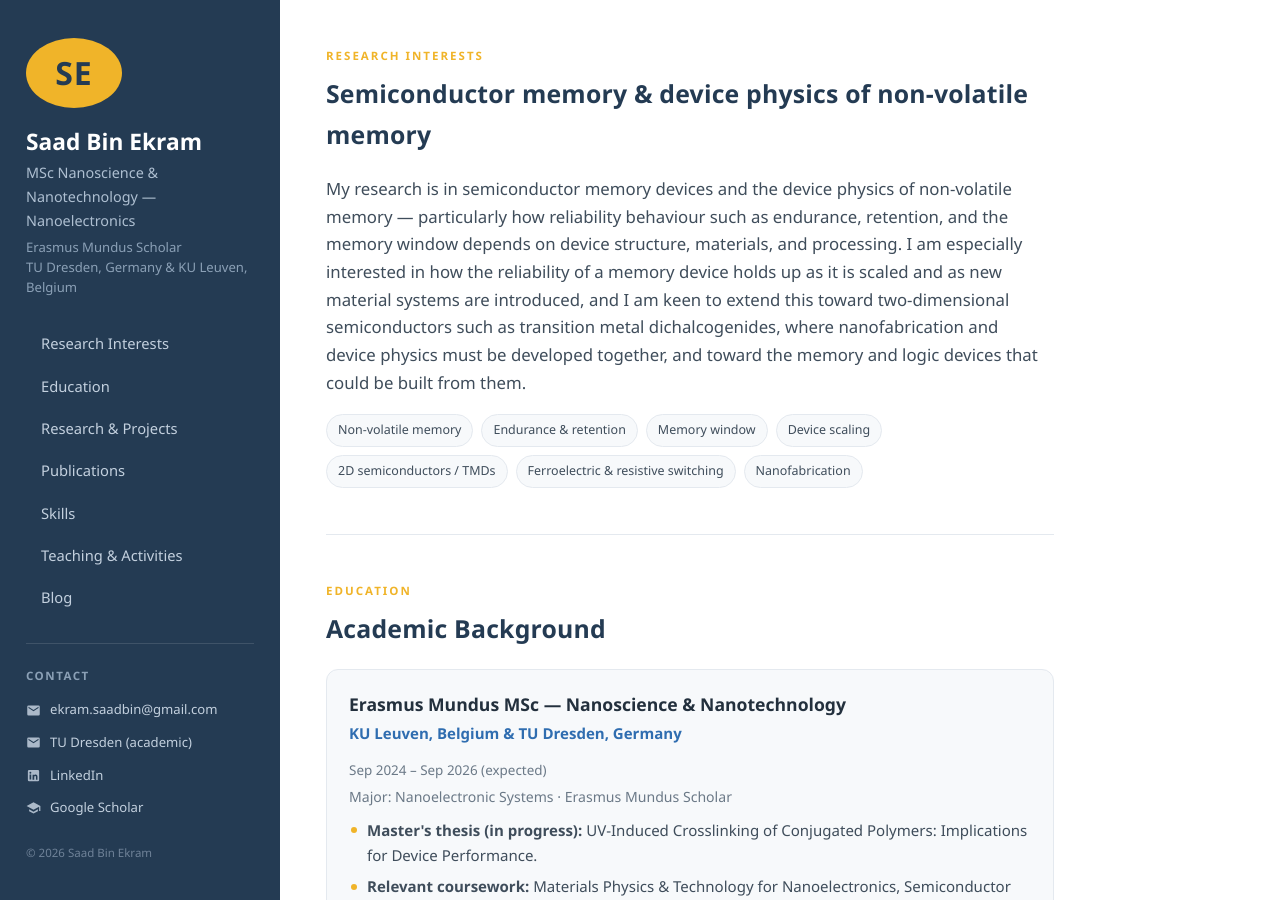
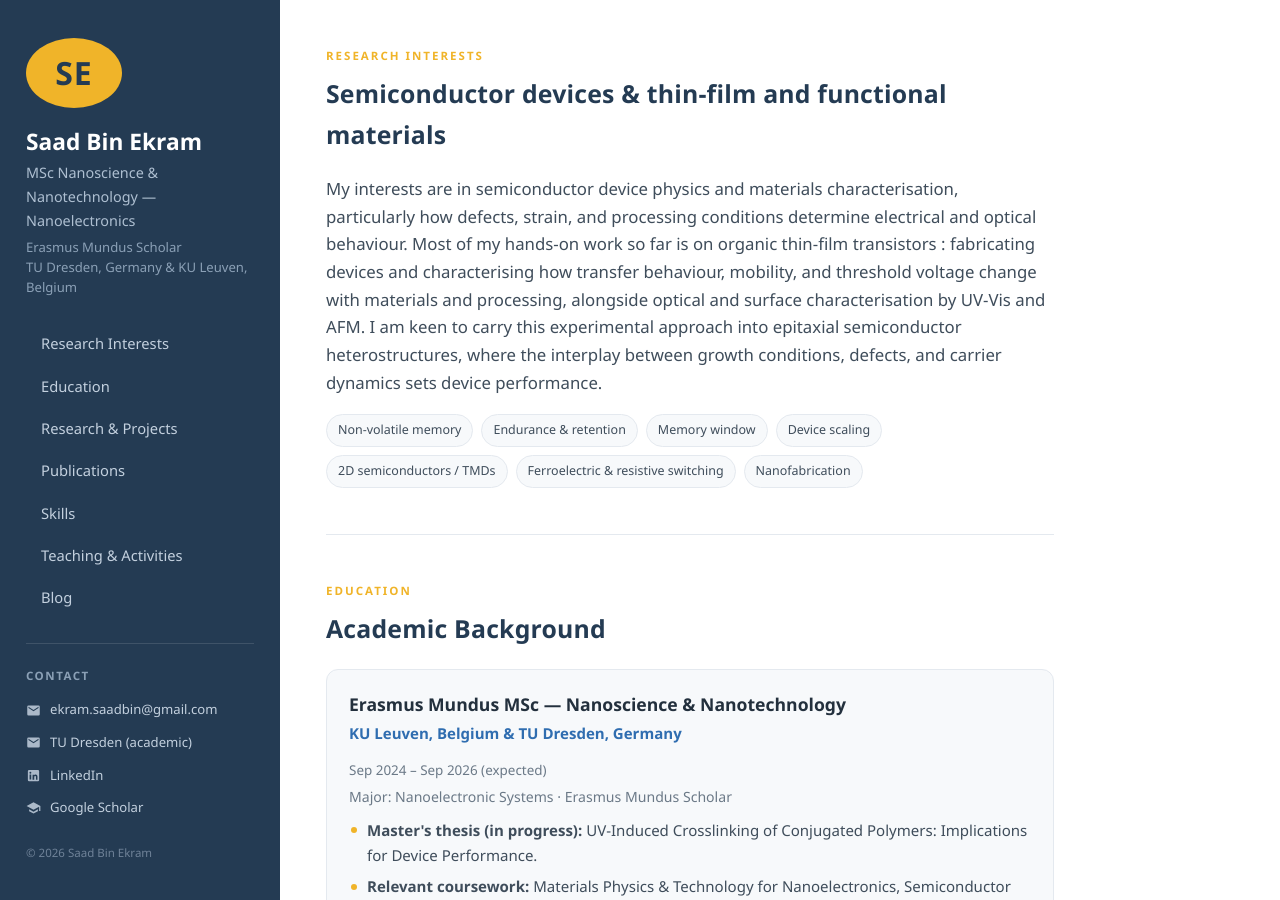
Before and after one commit to saadbekram/saadbekram.github.io, a Jekyll site: the page index.html, which Jekyll copies as it is, in a window 1280 px wide and 900 px high. Built offline with Jekyll 4.4.1, drawn with Linux system fonts in a browser that asks for light colours.

Commit message:
Revise research interests in index.html
Updated research interests to focus on semiconductor devices and materials characterization, emphasizing defects and processing conditions.

```diff
--- a/index.html
+++ b/index.html
@@ -151,15 +151,16 @@
 
   <section id="about">
     <div class="eyebrow">Research Interests</div>
-    <h2>Semiconductor memory &amp; device physics of non-volatile memory</h2>
+    <h2>Semiconductor devices &amp; thin-film and functional materials</h2>
     <p class="lead">
-      My research is in semiconductor memory devices and the device physics of non-volatile memory —
-      particularly how reliability behaviour such as endurance, retention, and the memory window depends
-      on device structure, materials, and processing. I am especially interested in how the reliability of
-      a memory device holds up as it is scaled and as new material systems are introduced, and I am keen to
-      extend this toward two-dimensional semiconductors such as transition metal dichalcogenides, where
-      nanofabrication and device physics must be developed together, and toward the memory and logic
-      devices that could be built from them.
+      My interests are in semiconductor device physics and materials characterisation,
+      particularly how defects, strain, and processing conditions determine electrical and
+      optical behaviour. Most of my hands-on work so far is on organic thin-film transistors :
+      fabricating devices and characterising how transfer behaviour, mobility, and
+      threshold voltage change with materials and processing, alongside optical and surface
+      characterisation by UV-Vis and AFM. I am keen to carry this experimental approach into
+      epitaxial semiconductor heterostructures, where the interplay between growth
+      conditions, defects, and carrier dynamics sets device performance.
     </p>
     <div class="tags">
       <span>Non-volatile memory</span>
```
